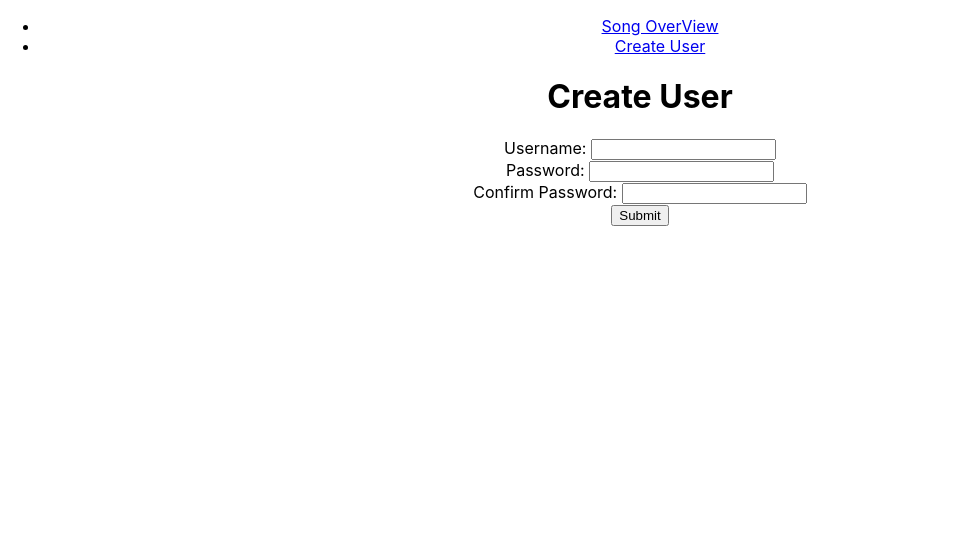
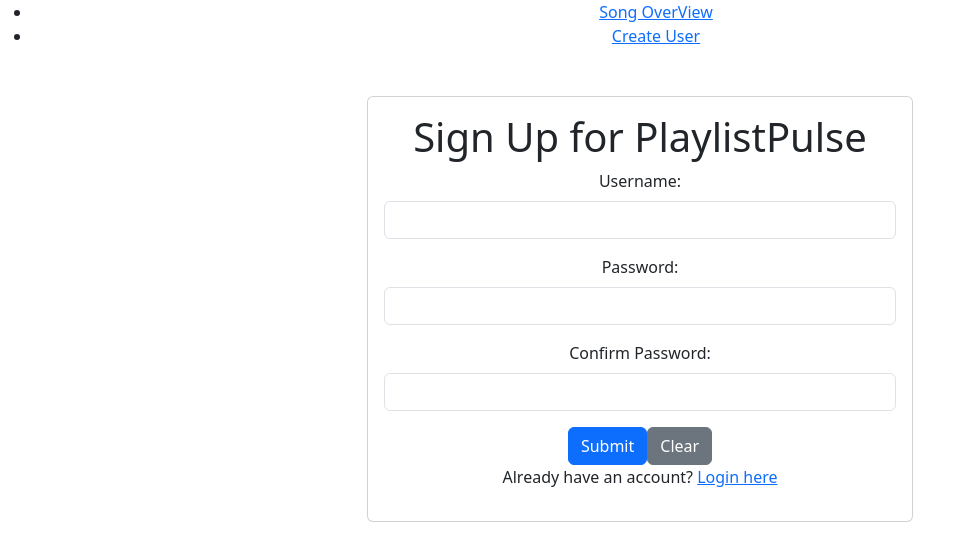
Before and after one commit to JustinCasler/COMP-333-HW5, a React (Create React App) app in the folder frontend/: page /user/create in a window 1280 px wide. Shown: the top 560 px of the page, without its empty margins (0-962 px from the left). Built offline with nearby package versions, Linux system fonts and the light colour scheme.

Commit message:
Add login logic and frontend (issue #3)

```diff
--- a/frontend/src/App.js
+++ b/frontend/src/App.js
@@ -1,6 +1,8 @@
 import {BrowserRouter, Routes, Route, Link} from 'react-router-dom';
 import SongOverview from './components/SongOverview';
 import CreateUser from './components/CreateUser';
+import 'bootstrap/dist/css/bootstrap.min.css';
+import 'bootstrap/dist/js/bootstrap.bundle.min.js';
 import './App.css';
 
 function App() {
@@ -13,7 +15,7 @@
               <Link to="/">Song OverView</Link>
             </li>
             <li>
-            <Link to="user/create">Create User </Link>
+              <Link to="user/create">Create User</Link>
             </li>
           </ul>
         </nav>
--- a/frontend/src/components/CreateUser.js
+++ b/frontend/src/components/CreateUser.js
@@ -1,64 +1,111 @@
-import { useState } from "react";
+import React, { useState } from "react";
+import { Link } from "react-router-dom";
 import axios from "axios";
+
 export default function CreateUser() {
-    const [inputs, setInputs] = useState({})
+  const [inputs, setInputs] = useState({});
+  const [error, setError] = useState(null);
+  const [message, setMessage] = useState("");
 
   const handleChange = (event) => {
-        const name = event.target.name
-        const value = event.target.value
-        setInputs(values => ({...values, [name]: value}))
-    }
+    const name = event.target.name;
+    const value = event.target.value;
+    setInputs((values) => ({ ...values, [name]: value }));
+  };
+
   const handleSubmit = (event) => {
     event.preventDefault();
 
-        axios.post('http://localhost/backend/user/save', inputs)
-        console.log(inputs)
+    if (Object.keys(inputs).length < 3) {
+      setError("Please dont leave any field blank");
+    } else if(inputs.password !== inputs.confirm) {
+      setError("Password and Confirm Password must match.");
+    } else if (inputs.password.length < 10) {
+      setError("Password must be at least 10 characters long.");
+    } else {
+      // Reset error state
+      setError(null);
 
-        function validateForm() {
-            var username = document.getElementById("username").value;
-            var password = document.getElementById("password").value;
-            var confirmPassword = document.getElementById("confirmPassword").value;
-            console.log(username)
-            if (username == null || username.length ==0){
-                alert("Username cannot be blank");
-                // Prevent form submission
-                return false;
+      // Perform your axios post request here
+      axios.post("http://localhost/backend/index.php", { inputs, action: "register" })
+        .then((response) => {
+          if (response.data.status === 1) {
+            // Registration was successful
+            setMessage("Registration successful.");
+          } else {
+            // Registration failed, display the error message from the backend
+            setMessage(response.data.message);
           }
-            if (password !== confirmPassword) {
-                alert("Passwords do not match!");
-                // Prevent form submission
-                return false;
+        })
+        .catch((error) => {
+          setMessage("An error occurred while processing your request.");
+        });
     }
-            if (password.length < 10) {
-                alert("Password must be at least 10 characters long!");
-                // Prevent form submission
-                return false;
-            }
-            // Allow form submission
-            return true;
-        }
-        function clearForm() {
-            document.getElementById("username").value = "";
-            document.getElementById("password").value = "";
-            document.getElementById("confirmPassword").value = "";
-            // You can add more input fields to clear here
-        }
-    }
+  };
+
+  const handleClear = () => {
+    // Clear form inputs and reset error state
+    setInputs({});
+    setError(null);
+  };
+
   return (
-        <div>
-            <h1>Create User</h1>
+    <div className="container mt-5">
+      <div className="row justify-content-center">
+        <div className="col-md-6">
+          <div className="card">
+            <div className="card-body">
+            <h1 className="card-title text-center">Sign Up for PlaylistPulse</h1>
+              {error && <p className="text-danger text-center">{error}</p>}
+              {message && <p className="text-danger text-center">{message}</p>}
               <form onSubmit={handleSubmit}>
-                <label>Username: </label>
-                <input type="text" name="username" onChange={handleChange}/>
-                <br />
-                <label>Password: </label>
-                <input type="password" name="password" onChange={handleChange}/>
-                <br />
-                <label>Confirm Password: </label>
-                <input type="password" name="confirm" onChange={handleChange}/>
-                <br />
-                <button>Submit</button>
+                <div className="mb-3">
+                  <label htmlFor="username" className="form-label">Username:</label>
+                  <input
+                    type="text"
+                    id="username"
+                    className="form-control"
+                    name="username"
+                    value={inputs.username || ""}
+                    onChange={handleChange}
+                  />
+                </div>
+                <div className="mb-3">
+                  <label htmlFor="password" className="form-label">Password:</label>
+                  <input
+                    type="password"
+                    id="password"
+                    className="form-control"
+                    name="password"
+                    value={inputs.password || ""}
+                    onChange={handleChange}
+                  />
+                </div>
+                <div className="mb-3">
+                  <label htmlFor="confirm" className="form-label">Confirm Password:</label>
+                  <input
+                    type="password"
+                    id="confirm"
+                    className="form-control"
+                    name="confirm"
+                    value={inputs.confirm || ""}
+                    onChange={handleChange}
+                  />
+                </div>
+                <button type="submit" className="mr-3 btn btn-primary" name="submit">
+                Submit
+                </button>
+                <button type="button" className="ml-3 btn btn-secondary" name="clear" onClick={handleClear}>
+                Clear
+                </button>
+                <p>
+                  Already have an account? <Link to="/">Login here</Link>
+                </p>
               </form>
             </div>
-    )
+          </div>
+        </div>
+      </div>
+    </div>
+  );
 }
```
Also changed, not shown: 1 other file (tests, documents, lock files or other folders). Lines whose indentation alone changed are shown as unchanged.
